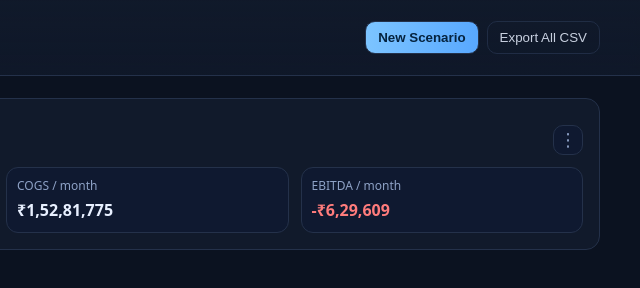
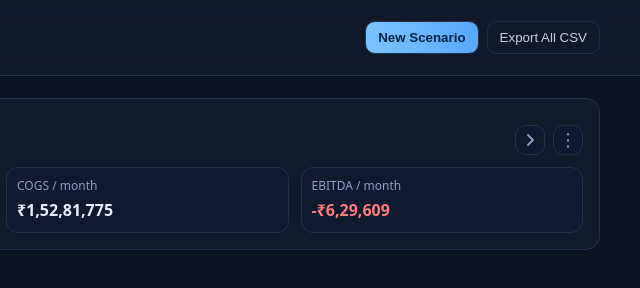
Before and after one commit to rathodkuldeepsingh/sudoku, a plain HTML site: page index.html in a window 1280 px wide. Shown: the full height of the page, 640-1280 px from the left. Drawn offline with Linux system fonts and the light colour scheme.

Commit message:
Ensure scenario chevron icon renders without CSS

```diff
--- a/index.html
+++ b/index.html
@@ -73,9 +73,11 @@ table{width:100%; border-collapse:collapse;} thead th{position:sticky; top:0; ba
   .scenario-metrics .value{font-size:16px; font-weight:700; margin-top:6px;}
   .scenario-metrics .value.positive{color:var(--ok);}
   .scenario-metrics .value.negative{color:var(--danger);}
-  .scenario-card .card-actions{display:flex; align-items:flex-start; margin-top:auto; position:relative;}
+  .scenario-card .card-actions{display:flex; align-items:center; gap:8px; margin-top:auto; position:relative;}
   .scenario-card .card-actions button{cursor:pointer;}
   .icon-btn{appearance:none; border:1px solid var(--border); background:#0f1930; color:var(--muted); width:30px; height:30px; border-radius:10px; display:inline-flex; align-items:center; justify-content:center; font-size:18px; line-height:1; transition:.15s ease;}
+  .icon-btn svg{width:16px; height:16px; display:block;}
+  .icon-btn svg path{fill:none; stroke:currentColor; stroke-width:1.8; stroke-linecap:round; stroke-linejoin:round;}
   .icon-btn:hover, .icon-btn[aria-expanded="true"]{border-color:var(--accent); color:var(--accent); box-shadow:0 0 0 3px rgba(124,196,255,.08);}
   .scenario-menu{position:relative;}
   .scenario-menu-list{position:absolute; top:36px; right:0; background:#0f1930; border:1px solid var(--border); border-radius:12px; min-width:160px; display:flex; flex-direction:column; padding:6px 0; box-shadow:0 18px 35px rgba(5,17,34,.45); z-index:20;}
@@ -666,6 +668,7 @@ table{width:100%; border-collapse:collapse;} thead th{position:sticky; top:0; ba
       const out = compute(s.state);
       const card = document.createElement('article');
       card.className = 'scenario-card card';
+      card.dataset.id = s.id;
       const description = s.description ? `<p class="scenario-description">${escapeHtml(s.description).replace(/\n/g,'<br>')}</p>` : '';
       const ebitdaClass = out.ebitda >= 0 ? 'positive' : 'negative';
       card.innerHTML = `
@@ -674,12 +677,19 @@ table{width:100%; border-collapse:collapse;} thead th{position:sticky; top:0; ba
             <div class="scenario-name">${escapeHtml(s.name)}</div>
             <div class="scenario-updated">Updated ${escapeHtml(formatUpdated(s.updatedAt))}</div>
           </div>
-          <div class="card-actions scenario-menu">
-            <button class="icon-btn" aria-haspopup="true" aria-expanded="false" aria-label="Scenario actions" data-menu-toggle data-id="${s.id}">⋮</button>
-            <div class="scenario-menu-list" hidden>
-              <button data-menu-action="duplicate" data-id="${s.id}">Duplicate</button>
-              <button data-menu-action="export" data-id="${s.id}">Download CSV</button>
-              <button class="danger" data-menu-action="delete" data-id="${s.id}">Delete</button>
+          <div class="card-actions">
+            <button class="icon-btn open-scenario-btn" type="button" aria-label="Open ${escapeHtml(s.name)}">
+              <svg viewBox="0 0 16 16" aria-hidden="true" focusable="false">
+                <path d="M6 3l5 5-5 5" fill="none" stroke="currentColor" stroke-width="1.8" stroke-linecap="round" stroke-linejoin="round" />
+              </svg>
+            </button>
+            <div class="scenario-menu">
+              <button class="icon-btn" aria-haspopup="true" aria-expanded="false" aria-label="Scenario actions" data-menu-toggle data-id="${s.id}">⋮</button>
+              <div class="scenario-menu-list" hidden>
+                <button data-menu-action="duplicate" data-id="${s.id}">Duplicate</button>
+                <button data-menu-action="export" data-id="${s.id}">Download CSV</button>
+                <button class="danger" data-menu-action="delete" data-id="${s.id}">Delete</button>
+              </div>
             </div>
           </div>
         </div>
```
